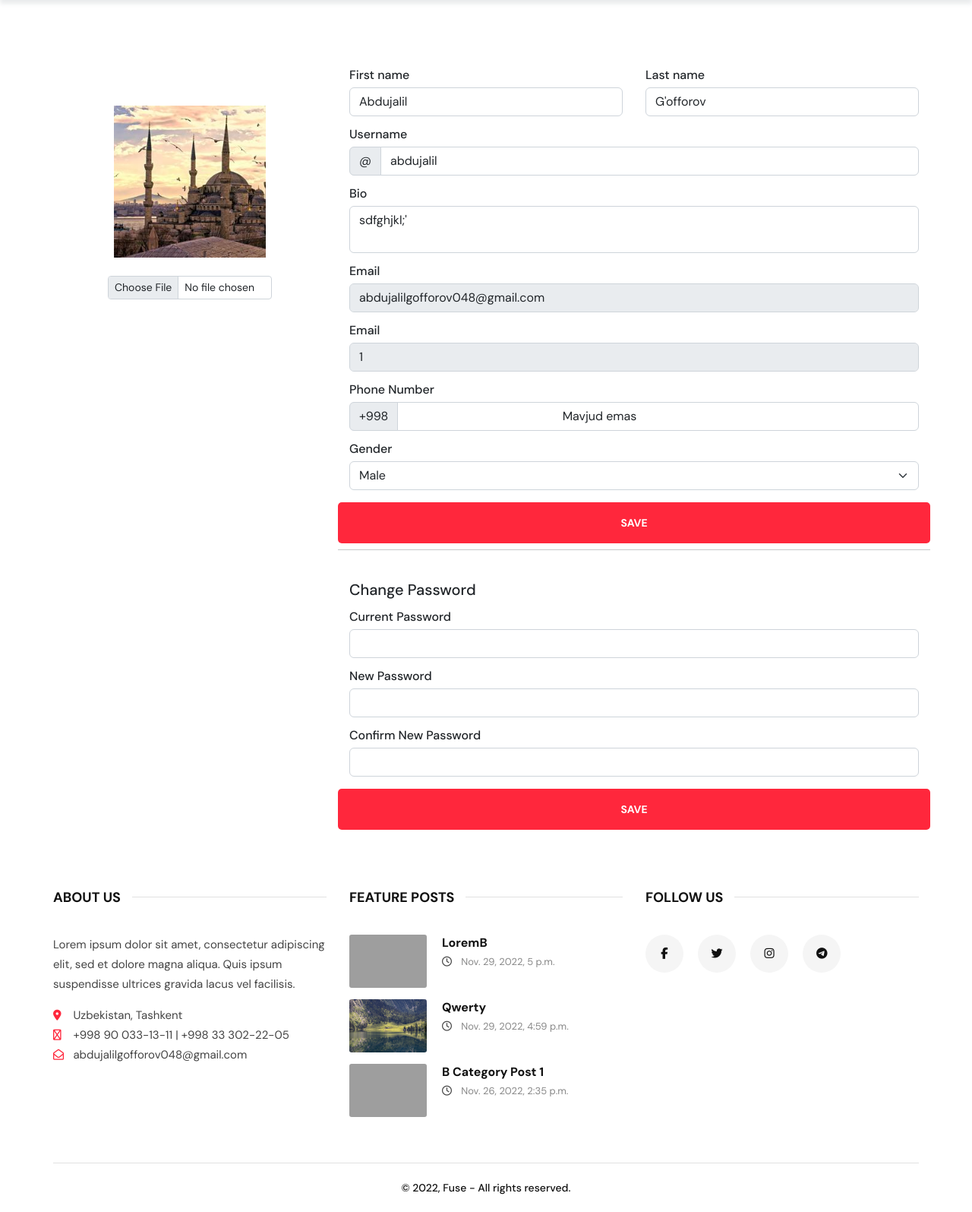
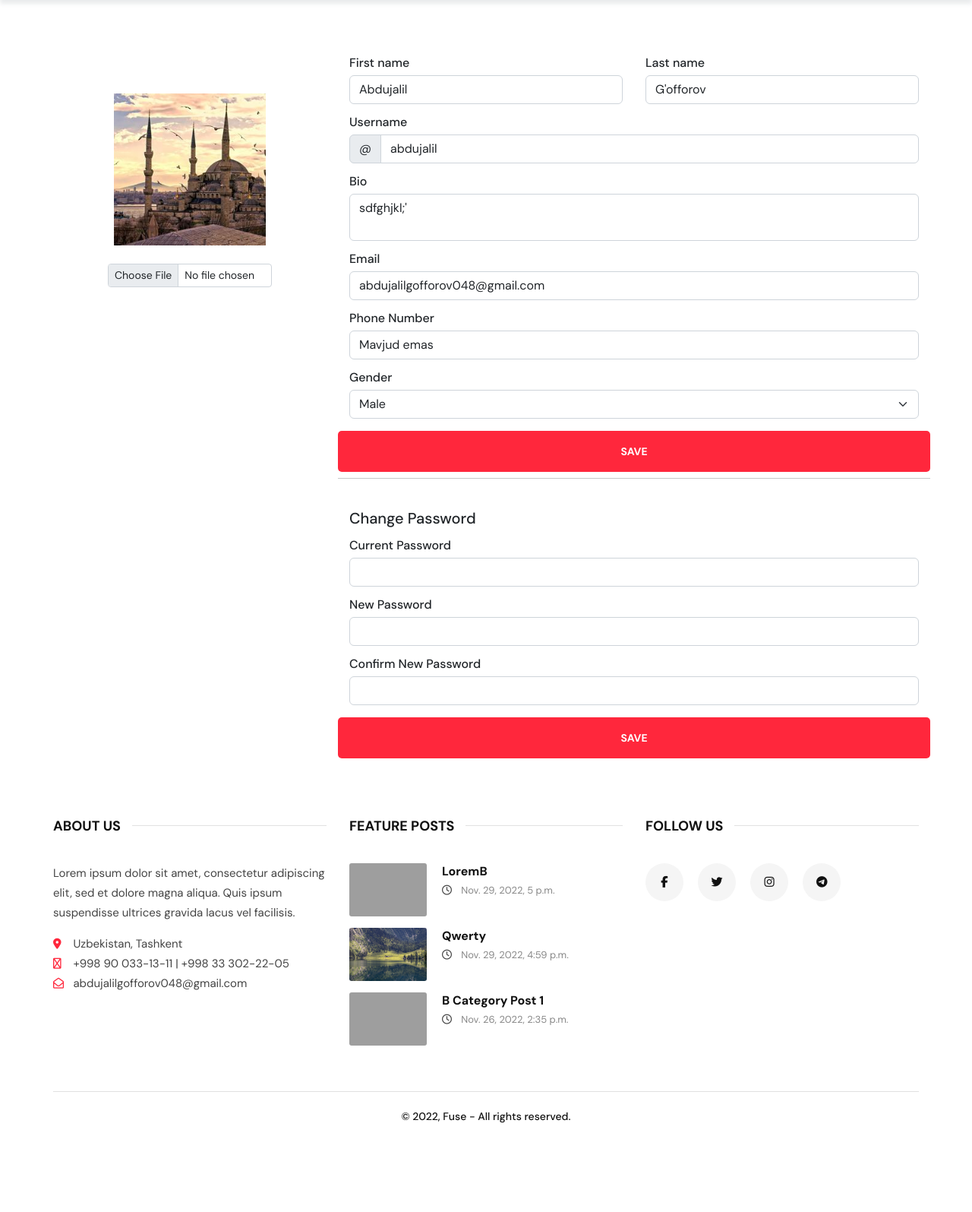
Before and after one commit to abdujalil-gafforov/blog, a Django app: page /profile in a window 1280 px wide. Shown: the part 105-1700 px from the top of the page at 76% size. After the commit the page ends 1583 px from the top, so only its background shows below. Run offline with Django 4.2, Linux system fonts and the light colour scheme; a user stored in the database is signed in; data comes from the database, SQL or seed files in the repository; both versions use the stored data as it was after the commit; parts of the project's set-up code (start-up, migrations or seed data) failed here and were passed over; some libraries are stand-ins or nearby versions; grey boxes are pictures that could not be loaded.

Commit message:
edit profile added

```diff
--- a/app1/forms.py
+++ b/app1/forms.py
@@ -7,12 +7,12 @@ from app1.models import User
 
 class EditProfileForm(UserChangeForm):
 
-    def clean(self):
-        data = super().clean()
-        return data
+    # def clean(self):
+    #     data = super().clean()
+    #     return data
 
     class Meta:
-        fields = ('id', 'first_name', 'last_name', 'username', 'bio', 'email', 'phone_number', 'gender')
+        fields = ('id', 'first_name', 'last_name', 'username', 'bio', 'email', 'phone_number', 'gender', 'photo')
         model = User
 
 
--- a/app1/models.py
+++ b/app1/models.py
@@ -15,11 +15,12 @@ class User(AbstractUser):
         FEMALE = 'female', 'Female'
         PENDING = 'pending', '------'
 
+
     email = EmailField(unique=True, blank=True)
     photo = ResizedImageField(size=[250, 250],crop=['middle', 'center'],upload_to='users', default='default.png')
     bio = CharField(max_length=70)
     gender = CharField(max_length=10, choices=Gender.choices, default=Gender.PENDING)
-    phone_number = CharField(max_length=25, null=True)
+    phone_number = CharField(max_length=25, default='Mavjud emas', null=True)
 
     class Meta:
         verbose_name_plural = 'Foydalanuvchilar'
--- a/app1/views.py
+++ b/app1/views.py
@@ -3,7 +3,7 @@ from django.contrib.auth.views import LoginView
 from django.shortcuts import render
 from django.urls import reverse_lazy
 from django.utils.decorators import method_decorator
-from django.views.generic import TemplateView, FormView, CreateView, ListView
+from django.views.generic import TemplateView, FormView, CreateView, ListView, UpdateView
 from django_resized import ResizedImageField
 
 from app1.forms import RegisterForm, LoginForm, EditProfileForm
@@ -86,11 +86,15 @@ class CustomAbout(TemplateView):
         return context
 
 
-class ProfileView(FormView):
+class ProfileView(UpdateView):
     template_name = 'app1/profile.html'
     form_class = EditProfileForm
+    success_url = reverse_lazy('profile_view')
 
     def get_context_data(self, *, object_list=None, **kwargs):
         context = super().get_context_data(object_list=object_list, **kwargs)
         context['future_posts'] = Post.objects.order_by('-created_at')[:3]
         return context
+
+    def get_object(self, queryset=None):
+        return User.objects.get(pk=self.request.user.pk)
--- a/templates/app1/parts/base.html
+++ b/templates/app1/parts/base.html
@@ -8,7 +8,7 @@
     <link rel="canonical" href="https://getbootstrap.com/docs/5.2/examples/checkout/">
     <link href="https://cdn.jsdelivr.net/npm/bootstrap@5.2.3/dist/css/bootstrap.min.css" rel="stylesheet"
           integrity="sha384-rbsA2VBKQhggwzxH7pPCaAqO46MgnOM80zW1RWuH61DGLwZJEdK2Kadq2F9CUG65" crossorigin="anonymous">
-    Save
+<link rel="stylesheet" href="https://cdn.jsdelivr.net/npm/bootstrap-icons@1.10.2/font/bootstrap-icons.css">
     <title>{% block title %}{% endblock %}</title>
     {% include 'app1/parts/styles.html' %}
 </head>
--- a/templates/app1/parts/header.html
+++ b/templates/app1/parts/header.html
@@ -45,7 +45,7 @@
             </div>
             <div>
                 {% if request.user.is_authenticated %}
-                    <a href="{% url 'profile_view' %}" class="header-account"
+                    <a href="{% url 'profile_view'%}" class="header-account"
                        style='font-family: "DM Sans", sans-serif; color:#111;font-size: 18px;'>
                         <img src="{{ request.user.photo.url }}" style="width: 60px;padding-right: 5px;"
                              alt="profile picture">
--- a/templates/app1/post.html
+++ b/templates/app1/post.html
@@ -20,7 +20,7 @@
                           <p>{{  post.created_at }}</p>
                         </div>
                         <div class="info__comment"><i class="far fa-comment"></i>
-                          <p>{{ post.comment_set.count }}</p>
+                          <p>{{ post.views_count }}</p>
                         </div>
                       </div>
                     </div>
--- a/templates/app1/profile.html
+++ b/templates/app1/profile.html
@@ -4,18 +4,20 @@
     <div class="container">
         <main>
             <form method="post" action="{% url 'profile_view' %}" enctype="multipart/form-data">
-                {%  csrf_token %}
+                {% csrf_token %}
                 <div class="row g-5">
                     <div class="col-md-5 col-lg-4">
                         <div class="py-5 text-center">
                             <img class="d-block mx-auto mb-4" src="{{ request.user.photo.url }}" alt="" width="200">
-                            <input class="form-control form-control-sm" name="photo" type="file" value="{{ request.user.photo }}"
+                            <input class="form-control form-control-sm" name="photo" type="file"
+                                   value="{{ request.user.photo }}"
                                    style="width: 60%;margin: auto">
                             {#                            <input class="form-control" type="text" name="id" value="{{ request.user.id }}">#}
                         </div>
                     </div>
                     <div class="col-md-7 col-lg-8">
                         <div class="row g-3">
+                            {{ form.errors }}
                             <div class="col-sm-6">
                                 <label class="form-label">First name</label>
                                 <input type="text" class="form-control" name="first_name"
@@ -42,20 +44,13 @@
                             </div>
                             <div class="col-12">
                                 <label class="form-label">Email</label>
-                                <input type="email" class="form-control" name="email" value="{{ request.user.email }}" disabled>
-                            </div>
-                            <div class="col-12">
-                                <label class="form-label">Email</label>
-                                <input type="text" class="form-control" name="id" value="{{ request.user.id }}" disabled>
+                                <input type="email" class="form-control" name="email" value="{{ request.user.email }}">
                             </div>
                             <div class="col-12">
                                 <label class="form-label">Phone Number</label>
                                 <div class="input-group">
-                                    <span class="input-group-text">+998</span>
                                     <input type="text" class="form-control" name="phone_number"
-                                           value="{% if request.user.phone_number %}
-                                                {{ request.user.phone_number }}
-                                              {% endif %}">
+                                           value="{{ request.user.phone_number }}">
                                 </div>
                             </div>
 
```
Also changed, not shown: templates/app1/index.html (+13 -1 lines), db.sqlite3, media/users/638d92f808241.jpeg (added), media/users/638d96b0227b1.jpeg (added), media/users/638d9a4a91448.jpeg (added), media/users/b00ef9dea1254728bd2ac61174db0d81.png (added). Lines whose indentation alone changed are shown as unchanged.
